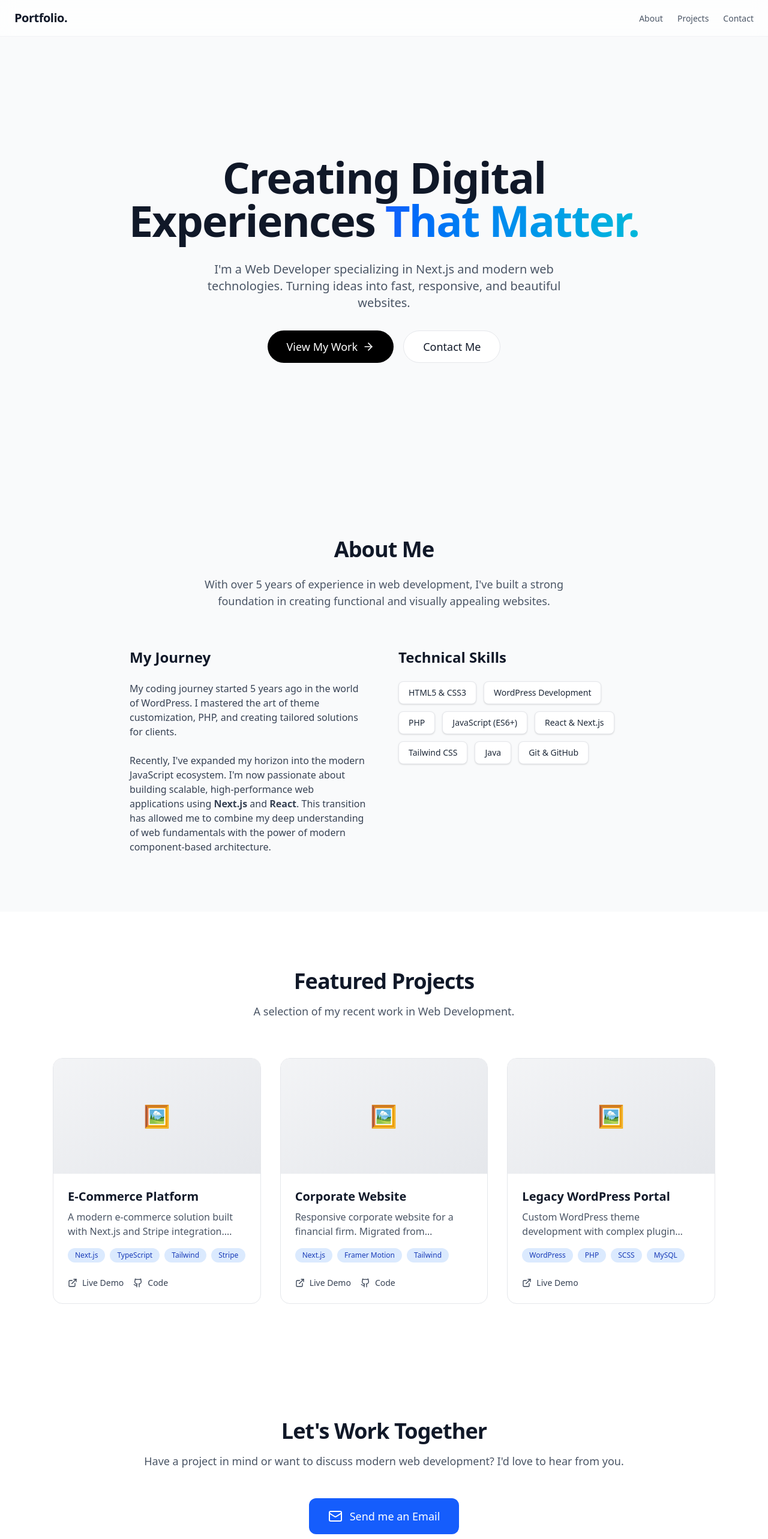
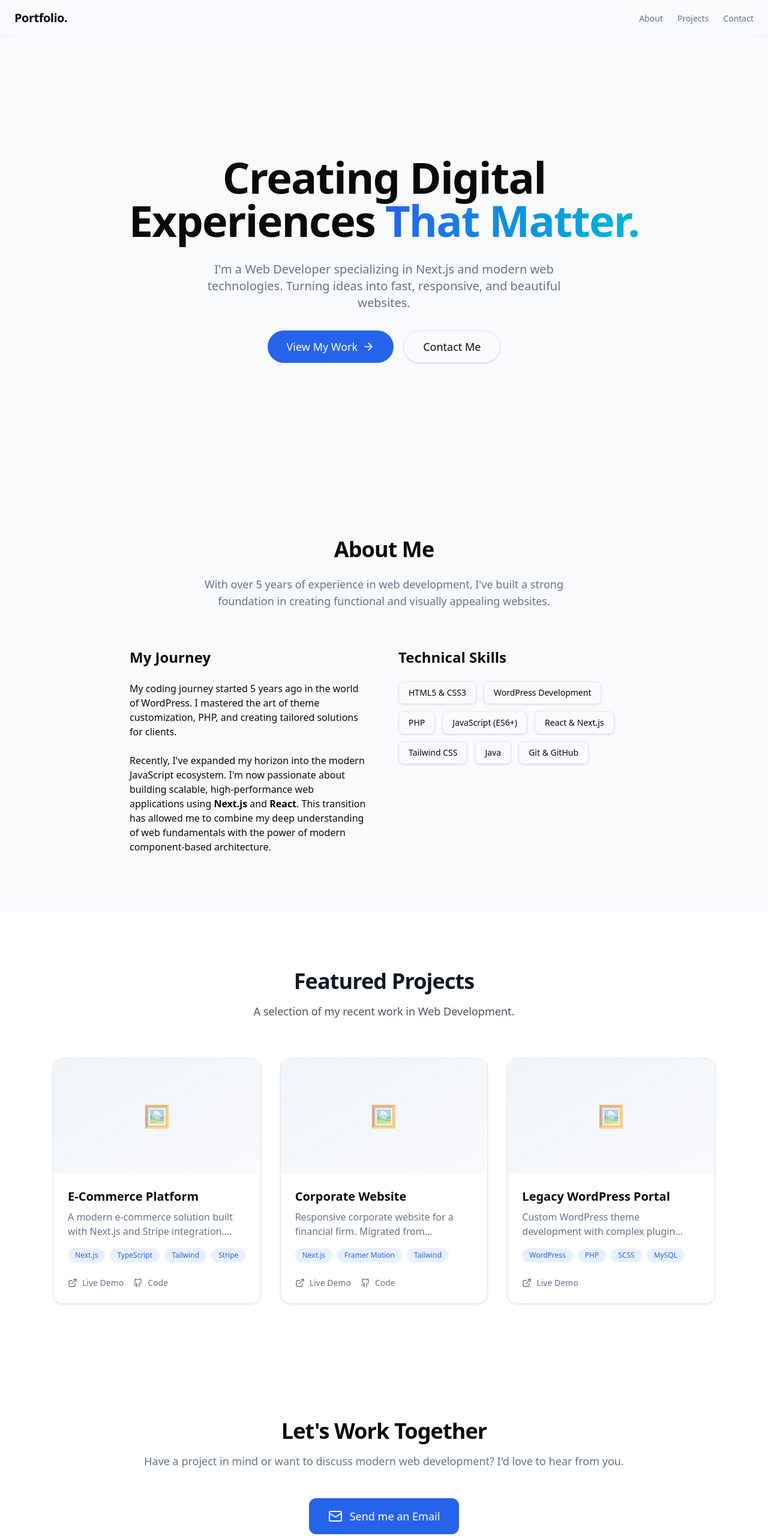
Before and after one commit to Axldev1991/Personal-Portfolio-2026, a Next.js app: page / in a window 1280 px wide. Shown: the top 2566 px of the page at 60% size. Built offline with nearby package versions, Linux system fonts and the light colour scheme.

Commit message:
feat: implement semantic design tokens and global styles

```diff
--- a/app/globals.css
+++ b/app/globals.css
@@ -3,17 +3,69 @@
 @theme {
   --font-sans: var(--font-geist-sans);
   --font-mono: var(--font-geist-mono);
+
+  /* Semantic Colors mapped to Tailwind v4 */
+  --color-primary: var(--primary);
+  --color-primary-foreground: var(--primary-foreground);
+  --color-secondary: var(--secondary);
+  --color-secondary-foreground: var(--secondary-foreground);
+  --color-accent: var(--accent);
+  --color-accent-foreground: var(--accent-foreground);
+  --color-muted: var(--muted);
+  --color-muted-foreground: var(--muted-foreground);
+  --color-surface: var(--surface);
+  --color-border: var(--border);
 }
 
 :root {
+  /* Light Theme Tokens */
   --background: #ffffff;
-  --foreground: #171717;
+  --foreground: #0a0a0a;
+
+  --primary: #2563eb;
+  /* Blue 600 */
+  --primary-foreground: #ffffff;
+
+  --secondary: #f1f5f9;
+  /* Gray 100 */
+  --secondary-foreground: #0f172a;
+  /* Gray 900 */
+
+  --accent: #06b6d4;
+  /* Cyan 500 */
+  --accent-foreground: #ffffff;
+
+  --muted: #64748b;
+  /* Slate 500 */
+  --muted-foreground: #94a3b8;
+  /* Slate 400 */
+
+  --surface: #f8fafc;
+  /* Gray 50 */
+  --border: #e2e8f0;
+  /* Gray 200 */
 }
 
 @media (prefers-color-scheme: dark) {
   :root {
-    --background: #0a0a0a;
-    --foreground: #ededed;
+    --background: #020617;
+    /* Slate 950 */
+    --foreground: #f8fafc;
+
+    --primary: #3b82f6;
+    /* Blue 500 */
+    --primary-foreground: #ffffff;
+
+    --secondary: #1e293b;
+    /* Slate 800 */
+    --secondary-foreground: #f8fafc;
+
+    --accent: #22d3ee;
+    /* Cyan 400 */
+    --accent-foreground: #0891b2;
+
+    --surface: #0f172a;
+    --border: #1e293b;
   }
 }
 
@@ -21,5 +73,5 @@ body {
   background: var(--background);
   color: var(--foreground);
   font-family: var(--font-sans), Arial, Helvetica, sans-serif;
-  @apply bg-gray-50 text-gray-900 antialiased;
+  @apply antialiased min-h-screen;
 }
--- a/components/features/About.tsx
+++ b/components/features/About.tsx
@@ -15,7 +15,7 @@ const skills = [
 
 export default function About() {
     return (
-        <section id="about" className="py-24 bg-gray-50">
+        <section id="about" className="py-24 bg-surface">
             <div className="max-w-4xl px-6 mx-auto">
                 <motion.div
                     initial={{ opacity: 0, y: 20 }}
@@ -24,10 +24,10 @@ export default function About() {
                     transition={{ duration: 0.6 }}
                     className="space-y-6 text-center"
                 >
-                    <h2 className="text-3xl font-bold tracking-tight text-gray-900 sm:text-4xl">
+                    <h2 className="text-3xl font-bold tracking-tight text-foreground sm:text-4xl">
                         About Me
                     </h2>
-                    <p className="max-w-2xl mx-auto text-lg text-gray-600">
+                    <p className="max-w-2xl mx-auto text-lg text-muted">
                         With over 5 years of experience in web development, I&apos;ve built a strong foundation in creating functional and visually appealing websites.
                     </p>
                 </motion.div>
@@ -38,9 +38,9 @@ export default function About() {
                         whileInView={{ opacity: 1, x: 0 }}
                         viewport={{ once: true }}
                         transition={{ duration: 0.6, delay: 0.2 }}
-                        className="space-y-6 text-gray-700"
+                        className="space-y-6 text-foreground/80"
                     >
-                        <h3 className="text-2xl font-semibold text-gray-900">My Journey</h3>
+                        <h3 className="text-2xl font-semibold text-foreground">My Journey</h3>
                         <p>
                             My coding journey started 5 years ago in the world of WordPress. I mastered the art of theme customization, PHP, and creating tailored solutions for clients.
                         </p>
@@ -55,12 +55,12 @@ export default function About() {
                         viewport={{ once: true }}
                         transition={{ duration: 0.6, delay: 0.4 }}
                     >
-                        <h3 className="mb-6 text-2xl font-semibold text-gray-900">Technical Skills</h3>
+                        <h3 className="mb-6 text-2xl font-semibold text-foreground">Technical Skills</h3>
                         <div className="flex flex-wrap gap-3">
                             {skills.map((skill) => (
                                 <span
                                     key={skill}
-                                    className="px-4 py-2 text-sm font-medium text-gray-800 bg-white border border-gray-200 rounded-lg shadow-sm"
+                                    className="px-4 py-2 text-sm font-medium text-foreground bg-background border border-border rounded-lg shadow-sm"
                                 >
                                     {skill}
                                 </span>
--- a/components/features/Contact.tsx
+++ b/components/features/Contact.tsx
@@ -5,7 +5,7 @@ import { Mail, Github, Linkedin, MessageSquare } from "lucide-react";
 
 export default function Contact() {
     return (
-        <section id="contact" className="py-24 bg-white">
+        <section id="contact" className="py-24 bg-background">
             <div className="max-w-4xl px-6 mx-auto text-center">
                 <motion.div
                     initial={{ opacity: 0, y: 20 }}
@@ -13,37 +13,37 @@ export default function Contact() {
                     viewport={{ once: true }}
                     transition={{ duration: 0.6 }}
                 >
-                    <h2 className="text-3xl font-bold tracking-tight text-gray-900 sm:text-4xl">
+                    <h2 className="text-3xl font-bold tracking-tight text-foreground sm:text-4xl">
                         Let&apos;s Work Together
                     </h2>
-                    <p className="mt-4 text-lg text-gray-600">
+                    <p className="mt-4 text-lg text-muted">
                         Have a project in mind or want to discuss modern web development? I&apos;d love to hear from you.
                     </p>
 
                     <div className="flex flex-wrap justify-center gap-6 mt-12">
                         <a
                             href="mailto:contact@example.com"
-                            className="flex items-center gap-3 px-8 py-4 text-lg font-medium text-white transition-all bg-blue-600 rounded-xl hover:bg-blue-700 hover:scale-105"
+                            className="flex items-center gap-3 px-8 py-4 text-lg font-medium text-primary-foreground transition-all bg-primary rounded-xl hover:opacity-90 hover:scale-105"
                         >
                             <Mail className="w-6 h-6" /> Send me an Email
                         </a>
                     </div>
 
                     <div className="flex justify-center gap-8 mt-16">
-                        <a href="#" className="flex flex-col items-center gap-2 text-gray-500 transition-colors hover:text-black group">
-                            <div className="p-4 transition-colors bg-gray-100 rounded-full group-hover:bg-gray-200">
+                        <a href="#" className="flex flex-col items-center gap-2 text-muted transition-colors hover:text-foreground group">
+                            <div className="p-4 transition-colors bg-secondary rounded-full group-hover:bg-secondary/80">
                                 <Github className="w-6 h-6" />
                             </div>
                             <span className="text-sm font-medium">GitHub</span>
                         </a>
-                        <a href="#" className="flex flex-col items-center gap-2 text-gray-500 transition-colors hover:text-blue-600 group">
-                            <div className="p-4 transition-colors bg-gray-100 rounded-full group-hover:bg-blue-50">
+                        <a href="#" className="flex flex-col items-center gap-2 text-muted transition-colors hover:text-primary group">
+                            <div className="p-4 transition-colors bg-secondary rounded-full group-hover:bg-primary/10">
                                 <Linkedin className="w-6 h-6" />
                             </div>
                             <span className="text-sm font-medium">LinkedIn</span>
                         </a>
-                        <a href="#" className="flex flex-col items-center gap-2 text-gray-500 transition-colors hover:text-green-600 group">
-                            <div className="p-4 transition-colors bg-gray-100 rounded-full group-hover:bg-green-50">
+                        <a href="#" className="flex flex-col items-center gap-2 text-muted transition-colors hover:text-green-600 group">
+                            <div className="p-4 transition-colors bg-secondary rounded-full group-hover:bg-green-50">
                                 <MessageSquare className="w-6 h-6" />
                             </div>
                             <span className="text-sm font-medium">WhatsApp</span>
--- a/components/features/Hero.tsx
+++ b/components/features/Hero.tsx
@@ -6,16 +6,16 @@ import { ArrowRight } from "lucide-react";
 
 export default function Hero() {
     return (
-        <section className="flex flex-col items-center justify-center min-h-screen px-6 pt-16 text-center bg-gray-50">
+        <section className="flex flex-col items-center justify-center min-h-screen px-6 pt-16 text-center bg-surface">
             <div className="max-w-4xl space-y-8">
                 <motion.h1
                     initial={{ opacity: 0, y: 20 }}
                     animate={{ opacity: 1, y: 0 }}
                     transition={{ duration: 0.8, ease: "easeOut" }}
-                    className="text-5xl font-extrabold tracking-tight text-gray-900 sm:text-7xl"
+                    className="text-5xl font-extrabold tracking-tight text-foreground sm:text-7xl"
                 >
                     Creating Digital Experiences{" "}
-                    <span className="text-transparent bg-clip-text bg-gradient-to-r from-blue-600 to-cyan-500">
+                    <span className="text-transparent bg-clip-text bg-gradient-to-r from-primary to-accent">
                         That Matter.
                     </span>
                 </motion.h1>
@@ -24,7 +24,7 @@ export default function Hero() {
                     initial={{ opacity: 0, y: 20 }}
                     animate={{ opacity: 1, y: 0 }}
                     transition={{ duration: 0.8, delay: 0.2, ease: "easeOut" }}
-                    className="max-w-2xl mx-auto text-xl text-gray-600"
+                    className="max-w-2xl mx-auto text-xl text-muted"
                 >
                     I&apos;m a Web Developer specializing in Next.js and modern web technologies.
                     Turning ideas into fast, responsive, and beautiful websites.
@@ -38,13 +38,13 @@ export default function Hero() {
                 >
                     <Link
                         href="#projects"
-                        className="flex items-center gap-2 px-8 py-3 text-lg font-medium text-white transition-all bg-black rounded-full hover:bg-gray-800 hover:scale-105 active:scale-95"
+                        className="flex items-center gap-2 px-8 py-3 text-lg font-medium text-primary-foreground transition-all bg-primary rounded-full hover:opacity-90 hover:scale-105 active:scale-95"
                     >
                         View My Work <ArrowRight className="w-5 h-5" />
                     </Link>
                     <Link
                         href="#contact"
-                        className="px-8 py-3 text-lg font-medium text-gray-900 transition-all bg-white border border-gray-200 rounded-full hover:bg-gray-50 hover:border-gray-300 hover:scale-105 active:scale-95"
+                        className="px-8 py-3 text-lg font-medium text-foreground transition-all bg-background border border-border rounded-full hover:bg-surface hover:scale-105 active:scale-95 shadow-sm"
                     >
                         Contact Me
                     </Link>
--- a/components/layout/Navbar.tsx
+++ b/components/layout/Navbar.tsx
@@ -15,9 +15,9 @@ export default function Navbar() {
             initial={{ y: -100, opacity: 0 }}
             animate={{ y: 0, opacity: 1 }}
             transition={{ duration: 0.8, ease: "easeOut" }}
-            className="fixed top-0 left-0 right-0 z-50 flex items-center justify-between px-6 py-4 backdrop-blur-md bg-white/70 border-b border-gray-200/50"
+            className="fixed top-0 left-0 right-0 z-50 flex items-center justify-between px-6 py-4 backdrop-blur-md bg-background/70 border-b border-border/50"
         >
-            <Link href="/" className="text-xl font-bold tracking-tight text-gray-900">
+            <Link href="/" className="text-xl font-bold tracking-tight text-foreground">
                 Portfolio.
             </Link>
 
@@ -26,7 +26,7 @@ export default function Navbar() {
                     <li key={link.name}>
                         <Link
                             href={link.href}
-                            className="text-sm font-medium text-gray-600 transition-colors hover:text-black"
+                            className="text-sm font-medium text-muted transition-colors hover:text-primary"
                         >
                             {link.name}
                         </Link>
--- a/components/ui/ProjectCard.tsx
+++ b/components/ui/ProjectCard.tsx
@@ -21,26 +21,26 @@ export function ProjectCard({ title, description, tags, link, github, index }: P
             whileInView={{ opacity: 1, y: 0 }}
             transition={{ duration: 0.5, delay: index * 0.1 }}
             viewport={{ once: true }}
-            className="group relative overflow-hidden bg-white border border-gray-200 rounded-2xl hover:border-blue-500/50 hover:shadow-xl transition-all duration-300"
+            className="group relative overflow-hidden bg-background border border-border rounded-2xl hover:border-primary/50 hover:shadow-xl transition-all duration-300 shadow-sm"
         >
-            <div className="relative h-48 w-full overflow-hidden bg-gray-100">
+            <div className="relative h-48 w-full overflow-hidden bg-secondary">
                 {/* Placeholder for project image - distinct background for demo */}
-                <div className="absolute inset-0 flex items-center justify-center text-gray-400 bg-gradient-to-br from-gray-100 to-gray-200">
+                <div className="absolute inset-0 flex items-center justify-center text-muted/50 bg-gradient-to-br from-secondary to-surface">
                     <span className="text-4xl">🖼️</span>
                 </div>
             </div>
 
             <div className="p-6">
-                <h3 className="text-xl font-bold text-gray-900 group-hover:text-blue-600 transition-colors">
+                <h3 className="text-xl font-bold text-foreground group-hover:text-primary transition-colors">
                     {title}
                 </h3>
-                <p className="mt-2 text-gray-600 line-clamp-2">
+                <p className="mt-2 text-muted line-clamp-2">
                     {description}
                 </p>
 
                 <div className="flex flex-wrap gap-2 mt-4">
                     {tags.map((tag) => (
-                        <span key={tag} className="px-3 py-1 text-xs font-medium text-blue-800 bg-blue-100 rounded-full">
+                        <span key={tag} className="px-3 py-1 text-xs font-medium text-primary bg-primary/10 rounded-full">
                             {tag}
                         </span>
                     ))}
@@ -48,12 +48,12 @@ export function ProjectCard({ title, description, tags, link, github, index }: P
 
                 <div className="flex gap-4 mt-6">
                     {link && (
-                        <Link href={link} target="_blank" className="flex items-center gap-2 text-sm font-medium text-gray-700 hover:text-black hover:underline">
+                        <Link href={link} target="_blank" className="flex items-center gap-2 text-sm font-medium text-muted hover:text-foreground hover:underline transition-colors">
                             <ExternalLink className="w-4 h-4" /> Live Demo
                         </Link>
                     )}
                     {github && (
-                        <Link href={github} target="_blank" className="flex items-center gap-2 text-sm font-medium text-gray-700 hover:text-black hover:underline">
+                        <Link href={github} target="_blank" className="flex items-center gap-2 text-sm font-medium text-muted hover:text-foreground hover:underline transition-colors">
                             <Github className="w-4 h-4" /> Code
                         </Link>
                     )}
```
Also changed, not shown: 1 other file (tests, documents, lock files or other folders).
